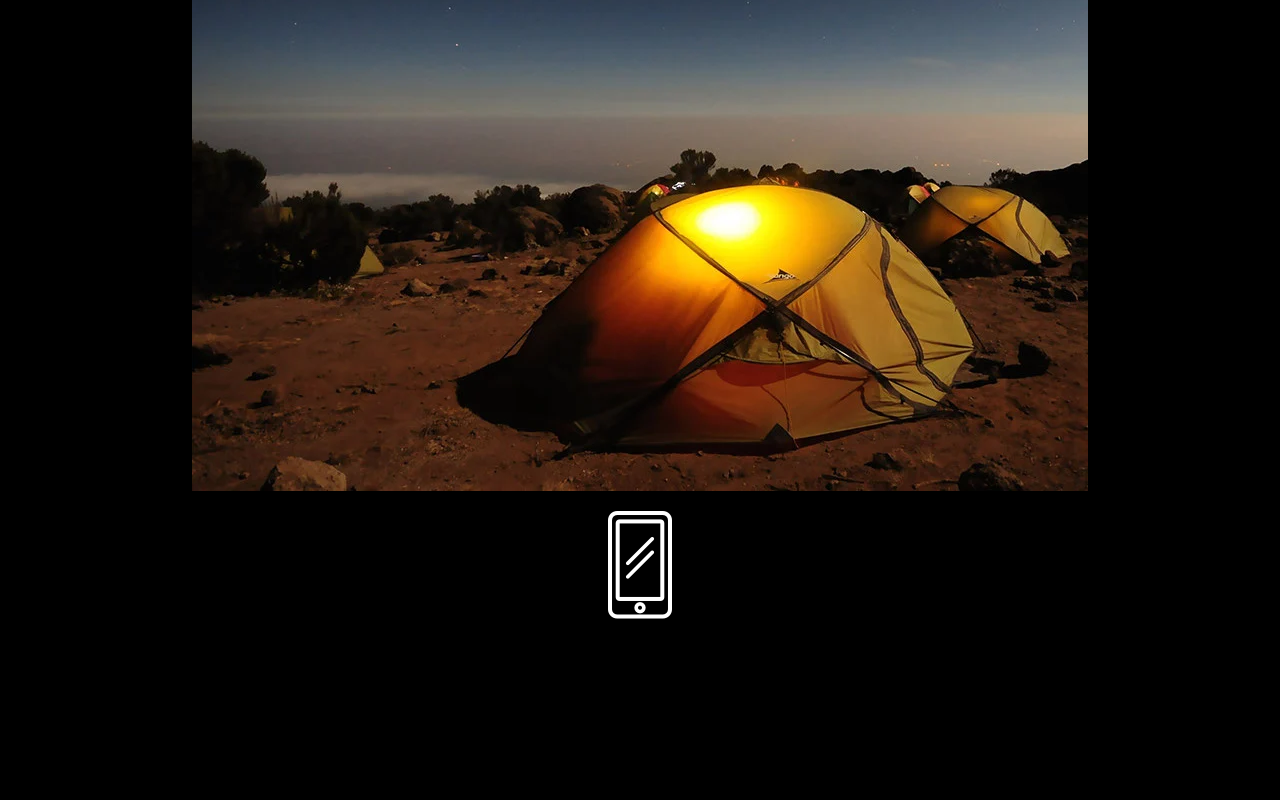
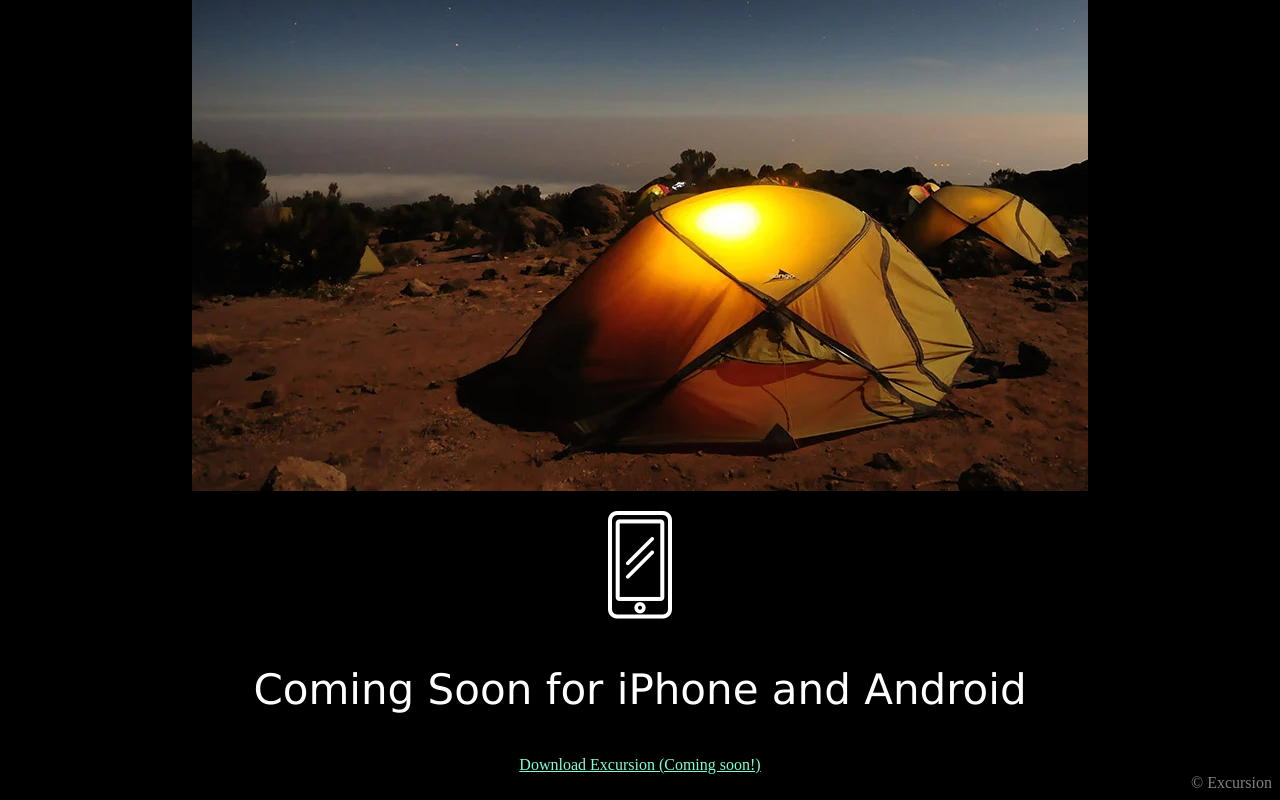
Before and after one commit to Raziel13oo/excursion, a plain HTML site: page index.html in a window 1280 px wide. Shown: the part 527-1327 px from the top of the page. Before the commit the page ends 1166 px from the top, so only its background shows below. Drawn offline with Linux system fonts and the light colour scheme.

Commit message:
Final commit

```diff
--- a/index.html
+++ b/index.html
@@ -31,5 +31,15 @@
     <p>
         <img src="resources/images/phone.webp">
     </p>
+
+    <p class="info">
+        Coming Soon for iPhone and Android
+    </p>
+
+    <a href="url">Download Excursion (Coming soon!)</a>
+
+    <footer>
+        © Excursion
+    </footer>
 </body>
 </html>
--- a/resources/css/style.css
+++ b/resources/css/style.css
@@ -6,6 +6,11 @@ body {
 a {
   color: aquamarine;
   font-size: 16px;
+}
+
+footer {
+  text-align: right;
+  color: gray;
 }
 
 .title {
```
